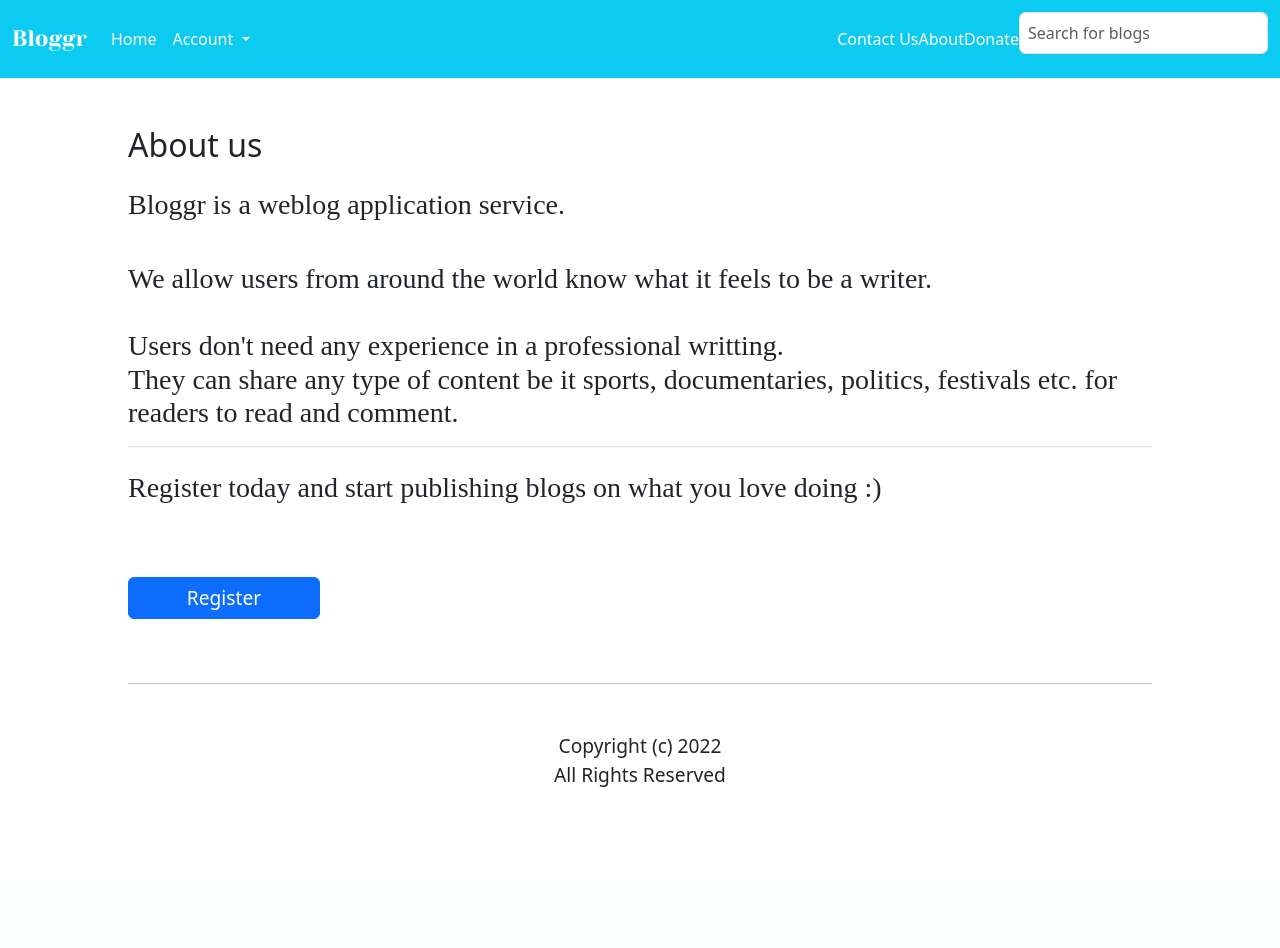
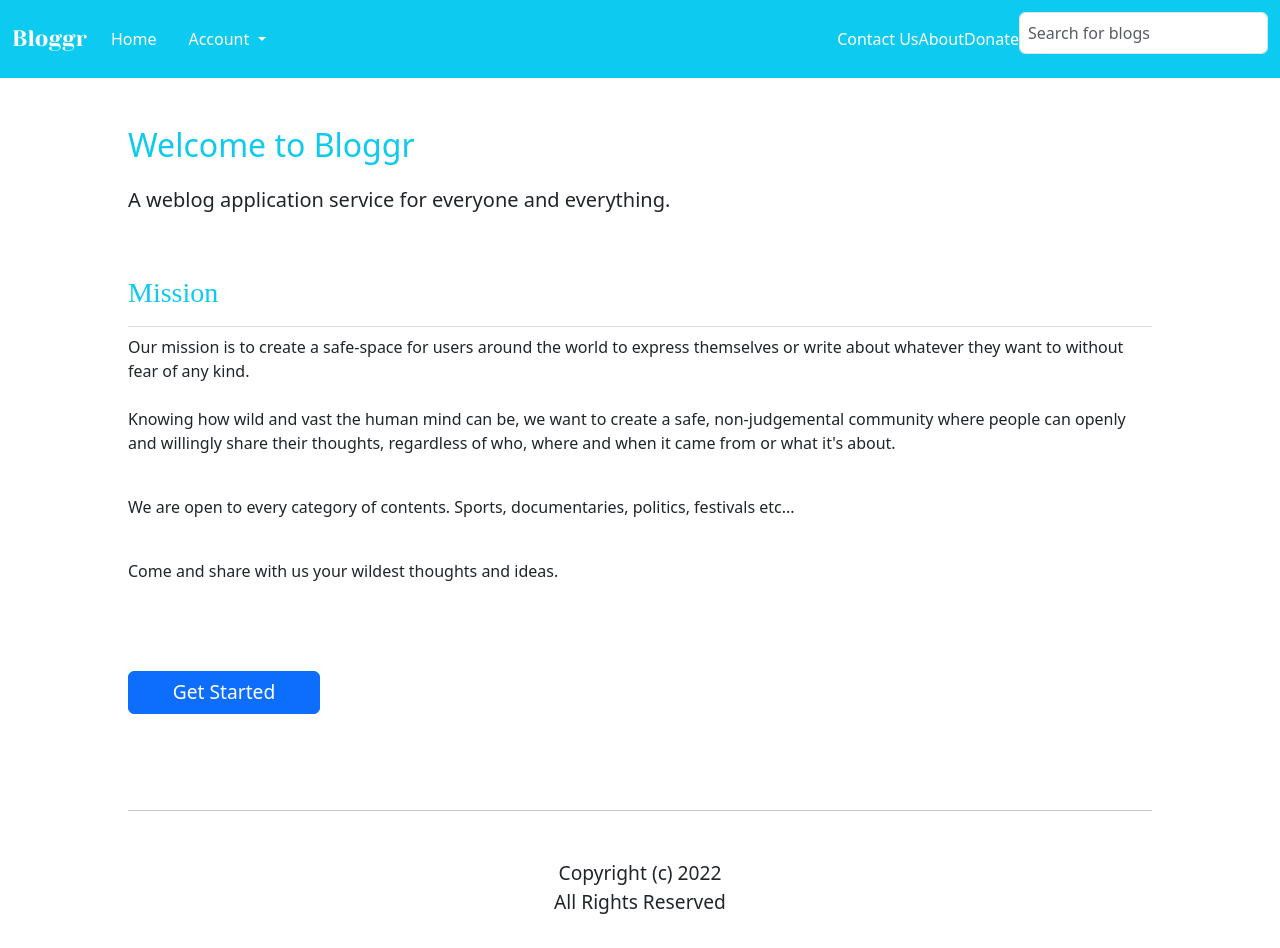
Before and after one commit to Klvxn/Bloggr, a Flask app: page /about/ in a window 1280 px wide. Before the commit the page ends 787 px from the top, so only its background shows below. Run offline with Flask 3, Linux system fonts and the light colour scheme; some libraries are stand-ins or nearby versions; some web fonts are replaced.

Commit message:
adjusted everything 2

```diff
--- a/app/app_conf.py
+++ b/app/app_conf.py
@@ -7,3 +7,4 @@ DATABASE = "database/bloggr.db"
 ENV = "development"
 SQLALCHEMY_DATABASE_URI = f"sqlite:///{Path(base_dir).joinpath(DATABASE)}"
 SECRET_KEY = "safe-space"
+MAIL_SUPPRESS_SEND = True
--- a/app/auth/templates/change_password.html
+++ b/app/auth/templates/change_password.html
@@ -1,5 +1,5 @@
 {% extends 'base.html' %}
-{% from 'bootstrap5/utils.html' import render_messages %}
+{% from 'bootstrap5/utils.html' import render_icon, render_messages %}
 {% from 'bootstrap5/form.html' import render_form %}
 
 
--- a/app/auth/templates/log_in.html
+++ b/app/auth/templates/log_in.html
@@ -1,5 +1,5 @@
 {% extends 'base.html' %}
-{% from 'bootstrap5/utils.html' import render_messages %}
+{% from 'bootstrap5/utils.html' import render_icon, render_messages %}
 {% from 'bootstrap5/form.html' import render_form %}
 
 
--- a/app/auth/templates/register.html
+++ b/app/auth/templates/register.html
@@ -1,5 +1,5 @@
 {% extends 'base.html' %}
-{% from 'bootstrap5/utils.html' import render_messages %}
+{% from 'bootstrap5/utils.html' import render_icon, render_messages %}
 {% from 'bootstrap5/form.html' import render_form %}
 
 
--- a/app/main.py
+++ b/app/main.py
@@ -26,6 +26,7 @@ db.init_app(app)
 login_manager = LoginManager()
 login_manager.init_app(app)
 login_manager.login_view = "auth.log_in_user"
+login_manager.login_message_category = "warning"
 
 migrate = Migrate(app, db, "database/migrations/")
 
@@ -52,7 +53,7 @@ def contact_page():
         message = form.message.data
         msg = Message(
             subject="Greetings",
-            recipients="akpulukelvin@gmail.com",
+            recipients=["akpulukelvin@gmail.com"],
             body=message,
             sender=(name, email),
         )
--- a/app/static/style.css
+++ b/app/static/style.css
@@ -125,3 +125,7 @@ footer {
     font-size: var(--font-ml-size);
     text-decoration: none;
 }
+
+.about_page p {
+    margin: 2.5rem 0;
+}
--- a/app/templates/about_page.html
+++ b/app/templates/about_page.html
@@ -3,19 +3,25 @@
 
 
 {% block body %}
-<div class="my-5 abot_page">
-    <h2>About us {{ render_icon('emoji-smile') }}</h2>
-    <h3 class="border-0">Bloggr is a weblog application service.</h3>
-    <h3>
-        We allow users from around the world know what it feels to be a writer. <br> <br>
-        Users don't need any experience in a professional writting. <br>
-        They can share any type of content be it sports, documentaries, politics, festivals etc. for readers to read and comment.
+<div class="my-5 about_page">
+    <div class="mb-5">
+        <h2 class="border-0 mb-4 text-info">Welcome to Bloggr {{ render_icon('emoji-smile') }}</h2>
+        <h5> A weblog application service for everyone and everything. </h5>
+    </div>
 
-        <h3 class="border-0">Register today and start publishing blogs on what you love doing :) </h3>
+    <div>
+        <h3 class="border=0 text-info">Mission</h3>
+        Our mission is to create a safe-space for users around the world to express themselves
+        or write about whatever they want to without fear of any kind. <br> <br>
 
-        <a class="btn btn-primary my-5" id="register" href="{{ url_for('auth.register') }}">Register</a>
-    </h3>
-    <div>
+        Knowing how wild and vast the human mind can be, we want to create a safe, non-judgemental community where people can
+        openly and willingly share their thoughts, regardless of who, where and when it came from or what it's about.
+        <p>We are open to every category of contents. Sports, documentaries, politics, festivals etc...</p>
+    </div>
+
+    <p>Come and share with us your wildest thoughts and ideas. </p>
+    <a class="btn btn-primary my-5" id="register" href="{{ url_for('auth.register') }}">Get Started</a>
+
 </div>
 <hr>
 <footer>Copyright (c) 2022 <br> All Rights Reserved</footer>
--- a/app/templates/base.html
+++ b/app/templates/base.html
@@ -12,14 +12,14 @@
 <body>
     <nav class="navbar navbar-expand-lg navbar-dark py-2 bg-info">
         <div class="container-fluid">
-			<a class="navbar-brand" href="#">Bloggr</a>
+			<a class="navbar-brand" href="/about/">Bloggr{{ render_icon('emoji-smile') }}</a>
 			<button class="navbar-toggler" type="button" data-bs-toggle="collapse" data-bs-target="#navbarSupportedContent" aria-controls="navbarSupportedContent" aria-expanded="false" aria-label="Toggle navigation">
 				<span class="navbar-toggler-icon"></span>
 			</button>
 			<div class="collapse navbar-collapse" id="navbarSupportedContent">
 				<ul class="navbar-nav me-auto mb-2 mb-lg-0">
 					<li class="nav-item">
-						<a class="nav-link active" aria-current="page" href="/">Home</a>
+						<a class="nav-link active me-3" aria-current="page" href="/">Home</a>
 					</li>
 					<li class="nav-item dropdown">
 						<a class="nav-link dropdown-toggle active" href="#" id="navbarDropdown" role="button" data-bs-toggle="dropdown" aria-expanded="false">
```
Also changed, not shown: app/templates/contact_page.html (+4 -4 lines), app/tests/test_extras.py (+12 -1 lines), README.md, app/database/bloggr.db (deleted), 1 other file.
